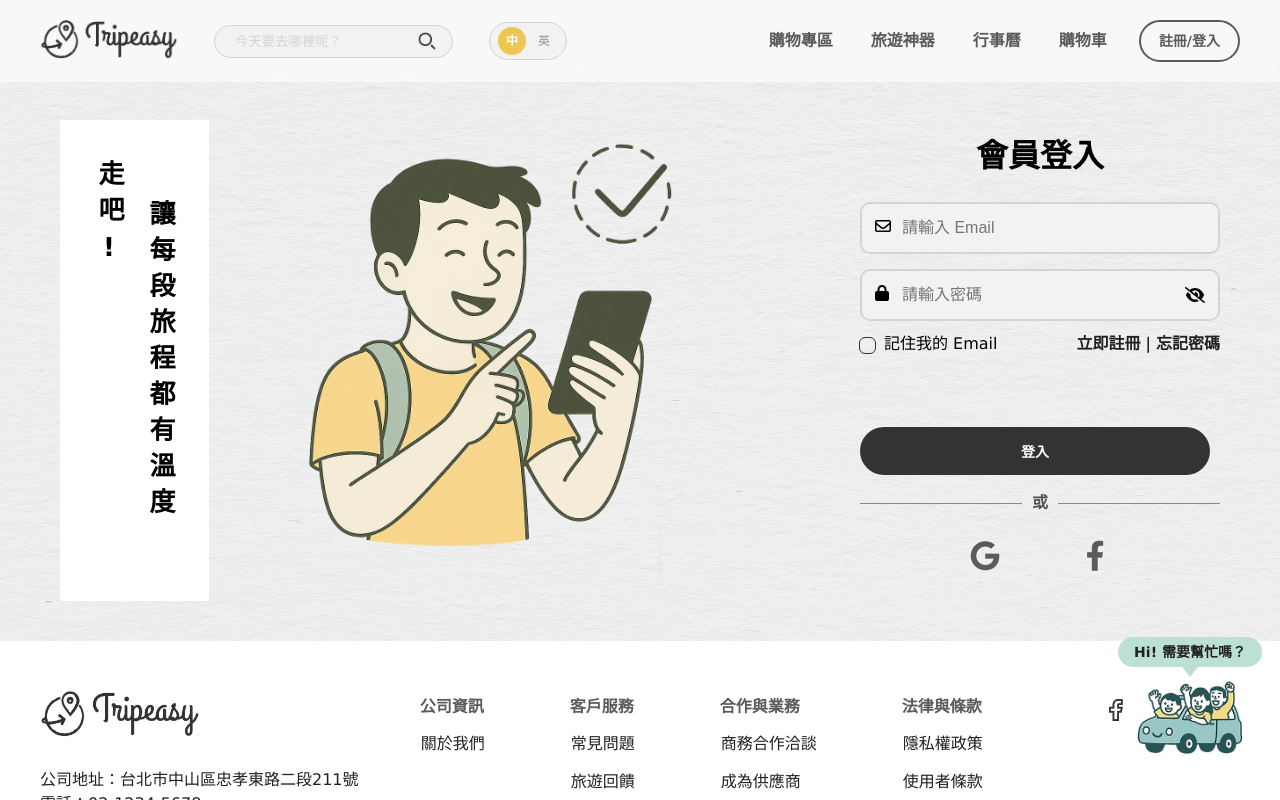
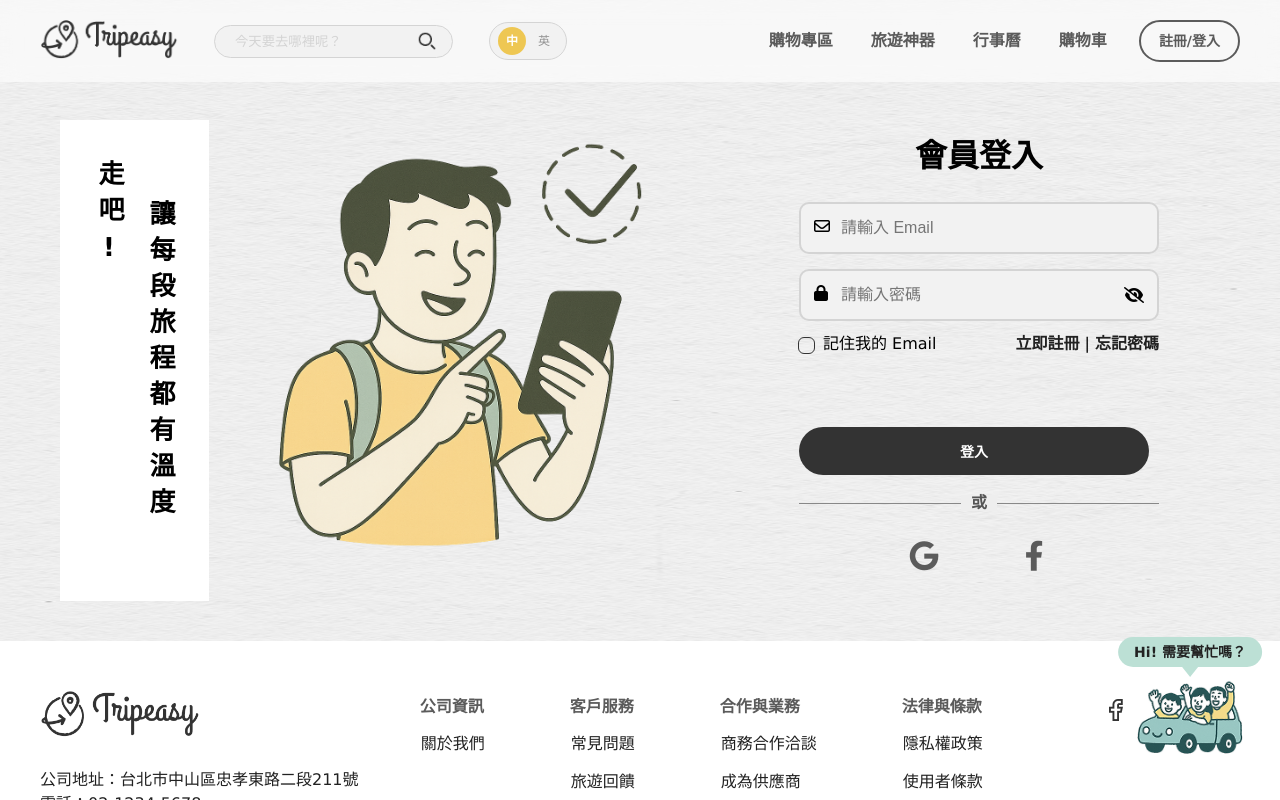
Before and after one commit to tripEasyCompany/frontend, a Vue app: page /admin/login in a window 1280 px wide. Built offline with nearby package versions, Linux system fonts and the light colour scheme; no server answers.

Commit message:
調整登入驗證圖片位置

```diff
--- a/src/assets/css/style.css
+++ b/src/assets/css/style.css
@@ -48,7 +48,7 @@
 .content img{
     width: 100%;
     max-width: 450px;
-    margin: 0px 160px 0px 50px;
+    margin: 0px 120px 0px 20px;
 }
 
 /* --- 表單 --- */
```
